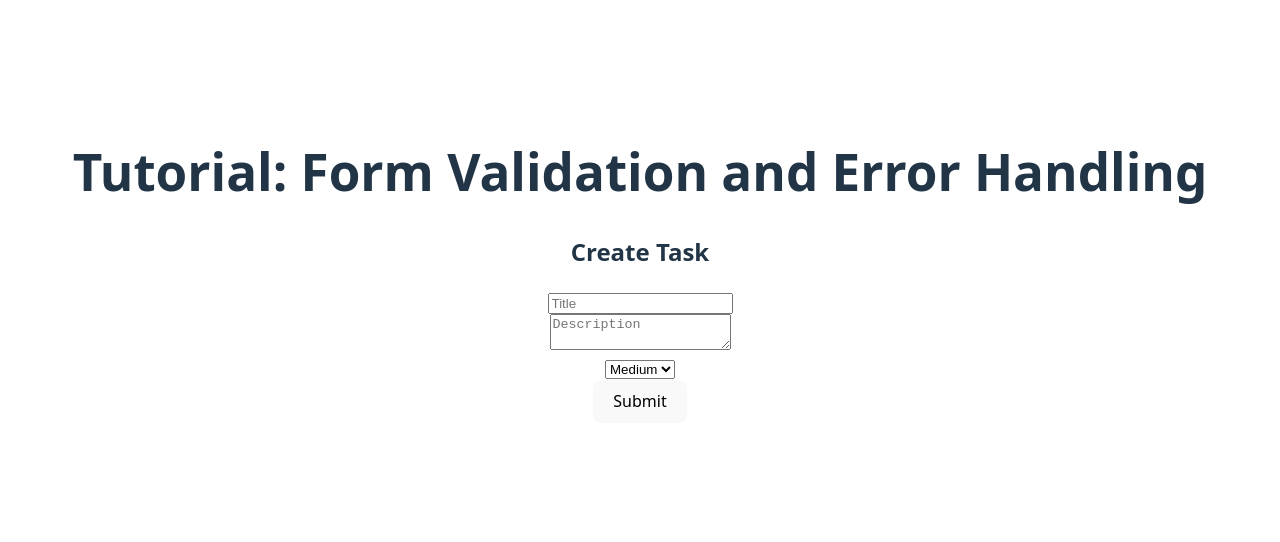
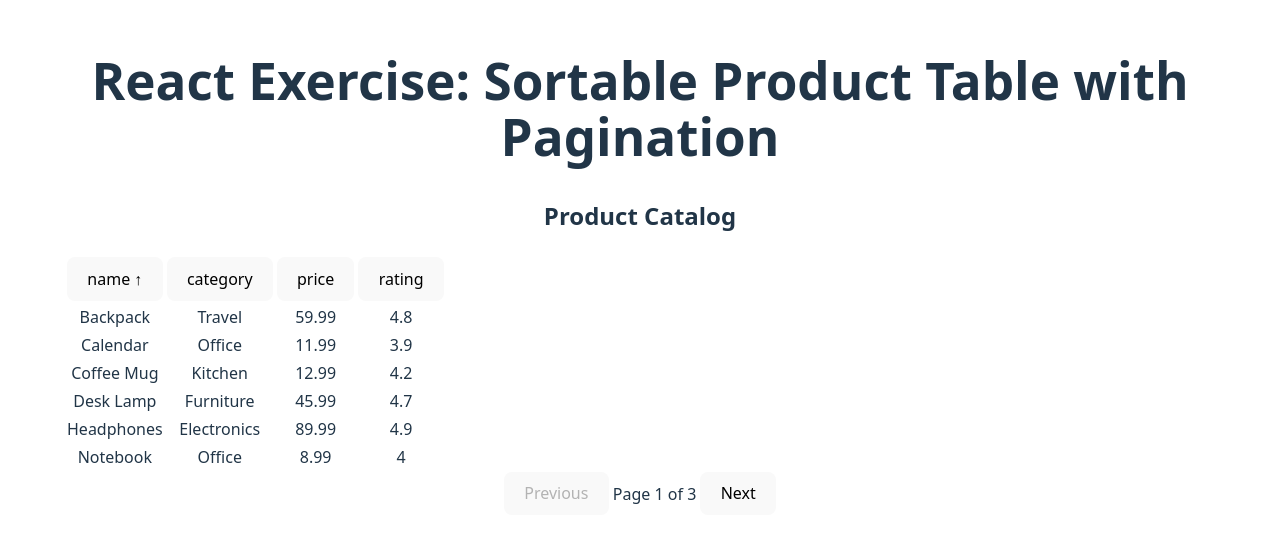
Before and after one commit to DrQuacks/mcp-tutor, a React (Vite) app in the folder environments/react/template/: page / in a window 1280 px wide. Shown: the part 134-676 px from the top of the page. Built offline with nearby package versions, Linux system fonts and the light colour scheme.

Commit message:
ported tutorial check to exercises

```diff
--- a/environments/react/template/src/App.tsx
+++ b/environments/react/template/src/App.tsx
@@ -1,11 +1,11 @@
 import './App.css'
-import ValidatedForm from './exercises/ValidatedForm'
+import SortableTable from './exercises/SortableTable'
 
 function App() {
   return (
     <div style={{ padding: '2rem', textAlign: 'center' }}>
-      <h1>Tutorial: Form Validation and Error Handling</h1>
-      <ValidatedForm />
+      <h1>React Exercise: Sortable Product Table with Pagination</h1>
+      <SortableTable />
     </div>
   )
 }
--- /dev/null
+++ b/environments/react/template/src/exercises/SortableTable.tsx
@@ -0,0 +1,97 @@
+/**
+ * Sortable Product Table with Pagination
+ *
+ * Build a sortable, paginated product table. Practice the interview pattern of implementing table sorting and pagination controls.
+ *
+ * Requirements:
+ * - Display products in a table with columns: Name, Category, Price, Rating
+ * - Make all column headers clickable for sorting
+ * - Show sort direction with arrows (↑ ↓) on the active column
+ * - Clicking the same header toggles between ascending and descending
+ * - Implement pagination showing 6 items per page
+ * - Add Previous and Next buttons (disabled at boundaries)
+ * - Show current page number and total pages
+ * - Start with data sorted by Name in ascending order
+ */
+import { useState } from "react";
+type Product = { id: number, name: string, category: string, price: number, rating: number }
+const products:Product[] = [
+  { id: 1, name: 'Wireless Mouse', category: 'Electronics', price: 29.99, rating: 4.5 },
+  { id: 2, name: 'Coffee Mug', category: 'Kitchen', price: 12.99, rating: 4.2 },
+  { id: 3, name: 'Notebook', category: 'Office', price: 8.99, rating: 4.0 },
+  { id: 4, name: 'Desk Lamp', category: 'Furniture', price: 45.99, rating: 4.7 },
+  { id: 5, name: 'Pen Set', category: 'Office', price: 15.99, rating: 4.3 },
+  { id: 6, name: 'Water Bottle', category: 'Sports', price: 19.99, rating: 4.6 },
+  { id: 7, name: 'Backpack', category: 'Travel', price: 59.99, rating: 4.8 },
+  { id: 8, name: 'Phone Stand', category: 'Electronics', price: 14.99, rating: 4.1 },
+  { id: 9, name: 'Plant Pot', category: 'Home', price: 22.99, rating: 4.4 },
+  { id: 10, name: 'Yoga Mat', category: 'Sports', price: 34.99, rating: 4.5 },
+  { id: 11, name: 'Headphones', category: 'Electronics', price: 89.99, rating: 4.9 },
+  { id: 12, name: 'Calendar', category: 'Office', price: 11.99, rating: 3.9 },
+  { id: 13, name: 'Storage Box', category: 'Home', price: 25.99, rating: 4.2 },
+  { id: 14, name: 'USB Hub', category: 'Electronics', price: 32.99, rating: 4.4 },
+  { id: 15, name: 'Throw Pillow', category: 'Home', price: 18.99, rating: 4.3 }
+];
+const MAX_ITEMS = 6
+export default function SortableTable() {
+  // Your code here
+  const [activeColumn,setActiveColumn] = useState<keyof Product>("name")
+  const [isAsc,setIsAsc] = useState(true)
+  const [page,setPage] = useState(1)
+  const totalPages = Math.ceil(products.length / MAX_ITEMS)
+  const arrow = isAsc ? '↑' : '↓'
+  const keys = Object.keys(products[0])
+  const clickHandler = ((col:keyof Product) => {
+    if (col === activeColumn) {
+      setIsAsc(prev => !prev)
+      return
+    }
+    setActiveColumn(col)
+  })
+
+  const sortedProducts = products.sort((a,b) => {
+    const [first,second] = isAsc ? [a,b] : [b,a]
+    if (activeColumn === "name" || activeColumn === "category") {
+      return first[activeColumn].localeCompare(second[activeColumn])
+    }
+    return first[activeColumn] - second[activeColumn]
+  })
+
+  const paginatedProducts = sortedProducts.slice((page-1)*MAX_ITEMS,page*MAX_ITEMS)
+
+  return (
+    <div>
+      <h2>Product Catalog</h2>
+      <table>
+        <thead>
+          <tr>
+            {keys.map(k => {
+              if (k === 'id') return
+              const text = k === activeColumn ? `${k} ${arrow}` : k
+              return (
+                <td key={k}><button key={k} onClick={()=>clickHandler(k as keyof Product)}>{text}</button></td>
+              )
+            })}
+          </tr>
+        </thead>
+        <tbody>
+          {paginatedProducts.map(prod => (
+            <tr key={prod.id}>
+              {Object.keys(prod).map(col => {
+                if (col === 'id') return
+                return(
+                  <td key={prod.id+" "+col}>{prod[col as keyof Product]}</td>
+                )
+              })}
+            </tr>
+          ))}
+        </tbody>
+      </table>
+      <div>
+        <button disabled={page === 1} onClick={()=>setPage(prev=>prev-1)}>Previous</button>
+        <span> Page {page} of {totalPages} </span>
+        <button disabled={page === totalPages} onClick={()=>setPage(prev=>prev+1)}>Next</button>
+      </div>
+    </div>
+  );
+}
```
Also changed, not shown: environments/react/template/src/exercises/TicketFilter.tsx (added, +65 -0 lines), 2 other files (tests, documents, lock files or other folders).
